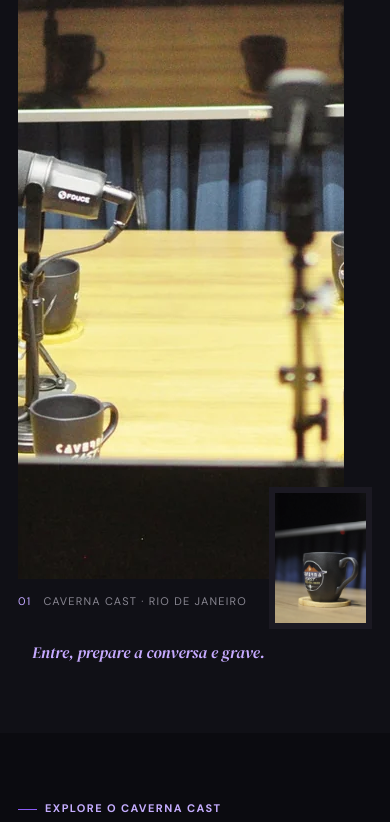
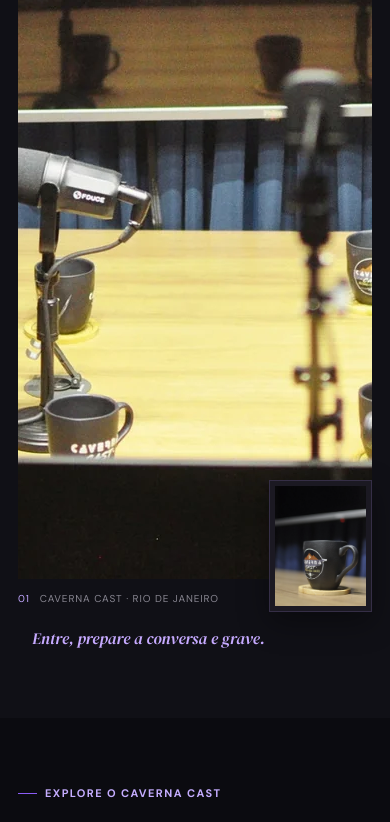
Before and after one commit to FlavioProgramador/Caverna-Cast, a React (Vite) app: page / in a window 390 px wide. Shown: the part 2175-2997 px from the top of the page. Built offline with nearby package versions, Linux system fonts and the light colour scheme.

Commit message:
Fix mobile studio intro image layout

```diff
--- a/src/styles.css
+++ b/src/styles.css
@@ -2448,7 +2448,44 @@
 
   .intro__visual {
     order: 2;
-    padding-right: 8%;
+    width: 100%;
+    min-width: 0;
+    padding: 0 0 42px;
+    isolation: isolate;
+  }
+
+  .intro__main-image {
+    width: 100%;
+    aspect-ratio: 4 / 3;
+    object-fit: cover;
+    object-position: center;
+  }
+
+  .intro__photo-note {
+    flex-wrap: wrap;
+    gap: 7px 10px;
+    margin-top: 12px;
+    font-size: 10px;
+    letter-spacing: .09em;
+  }
+
+  .intro__detail-image {
+    right: 0;
+    bottom: 38px;
+    width: clamp(92px, 29%, 124px);
+    aspect-ratio: 0.78;
+    padding: 5px;
+    border: 1px solid rgba(185, 154, 255, .16);
+    box-shadow: 0 10px 28px rgba(0, 0, 0, .38);
+  }
+
+  .intro__visual-caption {
+    right: 0;
+    bottom: 0;
+    left: 0;
+    max-width: 100%;
+    font-size: clamp(15px, 4.2vw, 18px);
+    line-height: 1.35;
   }
 
   .intro__copy {
```
